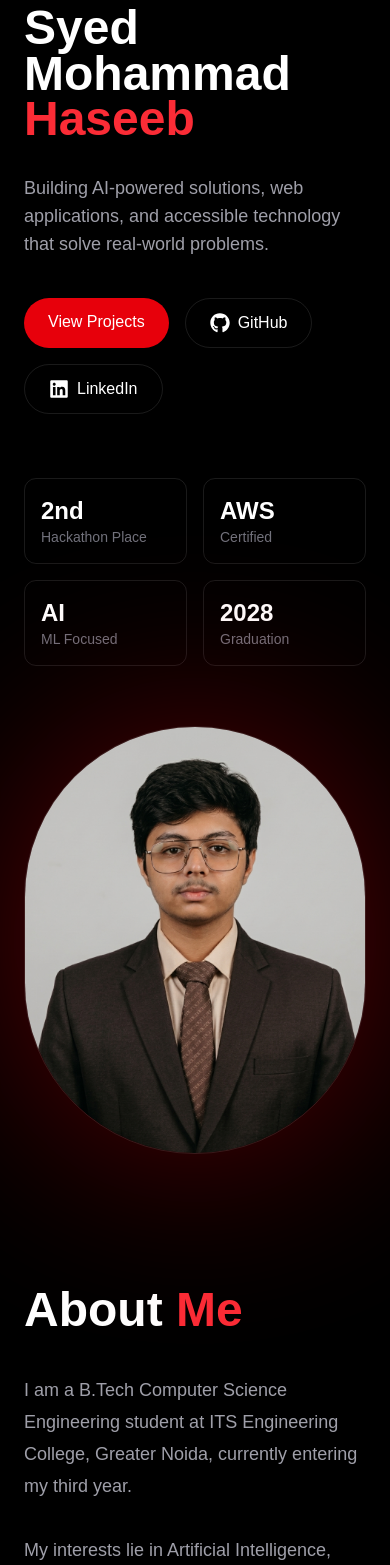
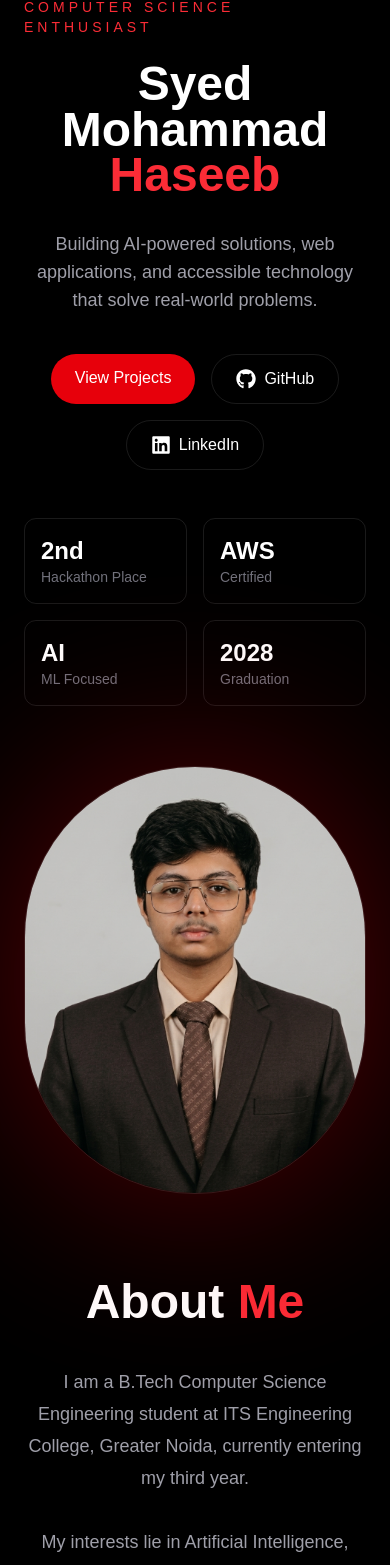
Before and after one commit to Haseeb123786/My-Portfolio-, a Next.js app: page / in a window 390 px wide. Shown: the part 107-1672 px from the top of the page. Built offline with nearby package versions, Linux system fonts and the light colour scheme.

Commit message:
Improve mobile layout and center section headings

```diff
--- a/app/page.tsx
+++ b/app/page.tsx
@@ -159,14 +159,14 @@
       </nav>
 
       {/* Hero */}
-      <section className="min-h-screen flex items-center -mt-12">
+      <section className="min-h-screen flex items-center pt-8 lg:pt-0 -mt-6 lg:-mt-12">
         <div className="max-w-7xl mx-auto px-6 grid lg:grid-cols-2 gap-16 items-center">
           <div>
             <p className="text-red-500 uppercase tracking-[4px] text-sm mb-6">
               Computer Science Enthusiast
             </p>
 
-            <h1 className="text-5xl lg:text-7xl font-bold leading-[0.95]">
+            <h1 className="text-5xl lg:text-7xl font-bold leading-[0.95] text-center lg:text-left">
               Syed
               <br />
               Mohammad
@@ -174,12 +174,12 @@
               <span className="text-red-500">Haseeb</span>
             </h1>
 
-            <p className="mt-8 text-zinc-400 text-lg max-w-xl">
+            <p className="mt-8 text-zinc-400 text-lg max-w-xl text-center lg:text-left mx-auto lg:mx-0">
               Building AI-powered solutions, web applications, and accessible
               technology that solve real-world problems.
             </p>
 
-            <div className="flex flex-wrap gap-4 mt-10">
+            <div className="flex flex-wrap justify-center lg:justify-start gap-4 mt-10">
               <Link
                 href="#projects"
                 className="bg-red-600 hover:bg-red-700 hover:shadow-[0_0_50px_rgba(239,68,68,0.8)] transition-all duration-300 px-6 py-3 rounded-full hover:scale-105"
@@ -208,7 +208,7 @@
               </a>
             </div>
 
-            <div className="grid grid-cols-2 md:grid-cols-4 gap-4 mt-16">
+            <div className="grid grid-cols-2 md:grid-cols-4 gap-4 mt-12 lg:mt-16">
               <div className="border border-white/10 p-4 rounded-xl">
                 <h3 className="text-2xl font-bold">2nd</h3>
                 <p className="text-zinc-500 text-sm">Hackathon Place</p>
@@ -249,13 +249,13 @@
       </section>
 
       {/* About */}
-      <section id="about" className="py-32">
+      <section id="about" className="py-20 lg:py-32">
         <div className="max-w-5xl mx-auto px-6">
-          <h2 className="text-5xl font-bold mb-10">
+          <h2 className="text-5xl font-bold mb-10 text-center">
             About <span className="text-red-500">Me</span>
           </h2>
 
-          <p className="text-zinc-400 text-lg leading-8">
+          <p className="text-zinc-400 text-lg leading-8 text-center lg:text-left">
             I am a B.Tech Computer Science Engineering student at ITS
             Engineering College, Greater Noida, currently entering my third
             year.
@@ -269,9 +269,9 @@
       </section>
 
       {/* Projects */}
-      <section id="projects" className="py-32">
+      <section id="projects" className="py-20 lg:py-32">
         <div className="max-w-7xl mx-auto px-6">
-          <h2 className="text-5xl font-bold mb-16">
+          <h2 className="text-5xl font-bold mb-12 lg:mb-16 text-center">
             Featured <span className="text-red-500">Projects</span>
           </h2>
 
@@ -423,13 +423,13 @@
       </section>
 
       {/* Skills */}
-      <section id="skills" className="py-32">
+      <section id="skills" className="py-20 lg:py-32">
         <div className="max-w-6xl mx-auto px-6">
-          <h2 className="text-5xl font-bold mb-4">
+          <h2 className="text-5xl font-bold mb-4 text-center">
             Skills & <span className="text-red-500">Technologies</span>
           </h2>
 
-          <p className="text-zinc-400 mb-12">
+          <p className="text-zinc-400 mb-12 text-center">
             Tools and technologies I work with.
           </p>
 
@@ -488,15 +488,15 @@
       </section>
 
       {/* Contact */}
-      <section id="contact" className="max-w-6xl mx-auto px-6 py-32">
+      <section id="contact" className="max-w-6xl mx-auto px-6 py-20 lg:py-32">
         <div className="grid lg:grid-cols-2 gap-12">
           {/* Left Side */}
           <div>
-            <h2 className="text-6xl font-bold">
+            <h2 className="text-6xl font-bold text-center lg:text-left">
               Let's <span className="text-red-500">Connect</span>
             </h2>
 
-            <p className="mt-6 text-zinc-400 text-lg">
+            <p className="mt-6 text-zinc-400 text-lg text-center lg:text-left">
               Open to internships, collaborations, hackathons and exciting
               software projects.
             </p>
@@ -555,13 +555,14 @@
                 required
                 className="w-full p-4 rounded-2xl bg-white/5 border border-white/10 hover:border-red-500 hover:scale-105 hover:shadow-[0_0_40px_rgba(239,68,68,0.7)] focus:border-red-500 focus:shadow-[0_0_30px_rgba(239,68,68,0.5)] transition-all duration-300 outline-none resize-none"
               />
-
+              <div className="mt-8 flex justify-center lg:justify-start">
                 <button
                   type="submit"
                   className="px-8 py-4 bg-red-600 rounded-2xl hover:bg-red-700 hover:shadow-[0_0_40px_rgba(239,68,68,0.7)] transition-all duration-300 -mt-2"
                 >
                   Send Message
                 </button>
+              </div>
             </form>
           </div>
         </div>
```
Lines whose indentation alone changed are shown as unchanged.
